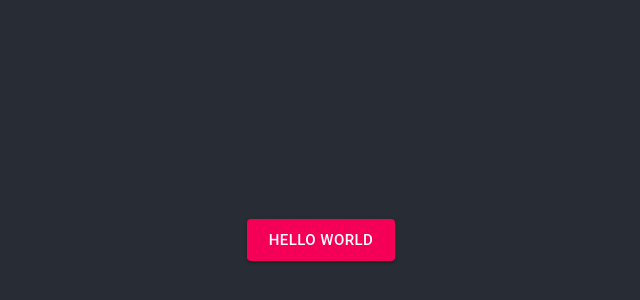
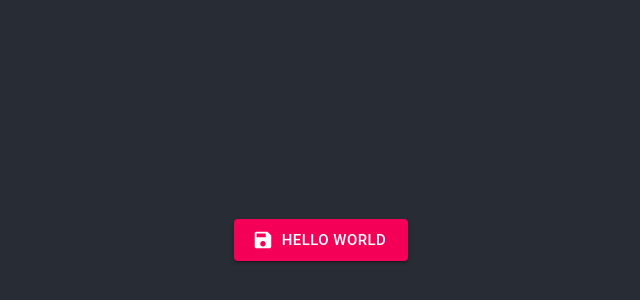
Before and after one commit to yuico/material-ui-react, a React (Create React App) app: page / in a window 1280 px wide. Shown: the part 160-460 px from the top of the page, without its empty margins (319-959 px from the left). Built offline with nearby package versions, Linux system fonts and the light colour scheme.

Commit message:
add icon in button

```diff
--- a/src/App.js
+++ b/src/App.js
@@ -1,13 +1,14 @@
 import React from 'react';
-import logo from './logo.svg';
 import './App.css';
 import Button from '@material-ui/core/Button';
+import SaveIcon from '@material-ui/icons/Save';
 
 function App() {
   return (
     <div className="App">
       <header className="App-header">
         <Button
+          startIcon={<SaveIcon/>}
           size="large"
           style={{
             fontsize: 15
```
Also changed, not shown: src/logo.svg (deleted), 1 other file (tests, documents, lock files or other folders).
